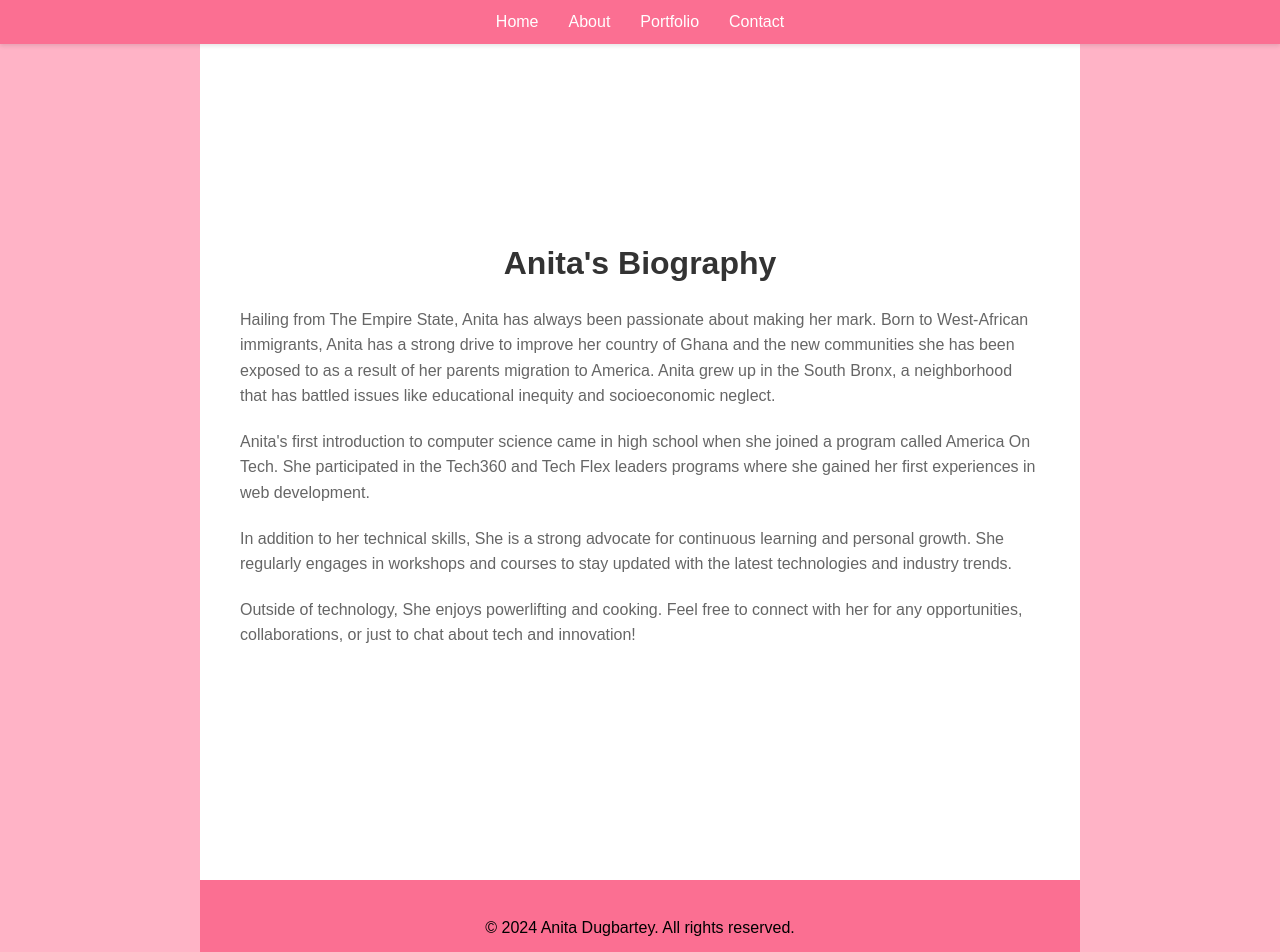
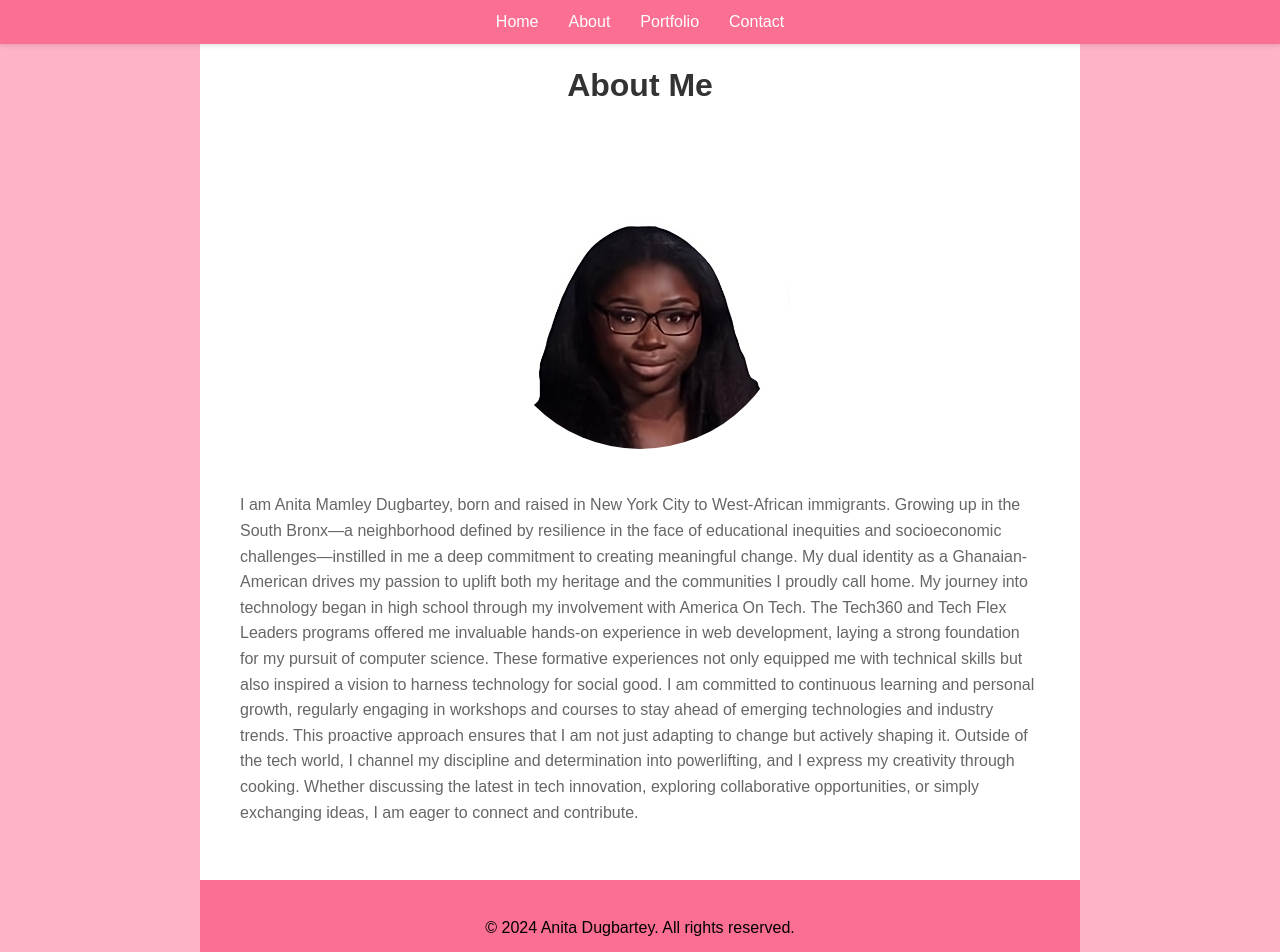
Before and after one commit to anitadugbartey1/anita-portfolio, a React (Vite) app in the folder anita-portfolio/: page /about in a window 1280 px wide. Shown: the top 952 px of the page. Built offline with nearby package versions, Linux system fonts and the light colour scheme.

Commit message:
about section

```diff
--- a/anita-portfolio/src/About.css
+++ b/anita-portfolio/src/About.css
@@ -20,6 +20,7 @@
     font-size: 2rem;
     color: #333;
     margin-bottom: 20px;
+    text-align: center;
   }
 
   .about-text {
--- a/anita-portfolio/src/About.jsx
+++ b/anita-portfolio/src/About.jsx
@@ -1,26 +1,26 @@
 import React from 'react';
 import './About.css'; // Include this file for styling
+import anitaID from '../src/assets/huid_profile_photo-transformed.jpg';
 
 
 const About = () => {
   return (
     <section id="about" className="about">
       <div className="about-content">
-        <h2 className="about-title">Anita's Biography</h2>
+        <h2 className="about-title">About Me</h2>
+        <img src= {anitaID} alt="Anita Dugbartey" className="home-profile-pic" />
+        <div className="about-text">
+         <div>
+          <p>
+          I am Anita Mamley Dugbartey, born and raised in New York City to West-African immigrants. Growing up in the South Bronx—a neighborhood defined by resilience in the face of educational inequities and socioeconomic challenges—instilled in me a deep commitment to creating meaningful change. My dual identity as a Ghanaian-American drives my passion to uplift both my heritage and the communities I proudly call home.
 
-        <div className="about-text">
-          <p>
-          Hailing from The Empire State, Anita has always been passionate about making her mark. Born to West-African immigrants, Anita has a strong drive to improve her country of Ghana and the new communities she has been exposed to as a result of her parents migration to America. Anita grew up in the South Bronx, a neighborhood that has battled issues like educational inequity and socioeconomic neglect.
+My journey into technology began in high school through my involvement with America On Tech. The Tech360 and Tech Flex Leaders programs offered me invaluable hands-on experience in web development, laying a strong foundation for my pursuit of computer science. These formative experiences not only equipped me with technical skills but also inspired a vision to harness technology for social good.
+
+I am committed to continuous learning and personal growth, regularly engaging in workshops and courses to stay ahead of emerging technologies and industry trends. This proactive approach ensures that I am not just adapting to change but actively shaping it.
+
+Outside of the tech world, I channel my discipline and determination into powerlifting, and I express my creativity through cooking. Whether discussing the latest in tech innovation, exploring collaborative opportunities, or simply exchanging ideas, I am eager to connect and contribute.
           </p>
-          <p>
-           Anita's first introduction to computer science came in high school when she joined a program called America On Tech. She participated in the Tech360 and Tech Flex leaders programs where she gained her first experiences in web development.
-          </p>
-          <p>
-            In addition to her technical skills, She is a strong advocate for continuous learning and personal growth. She regularly engages in workshops and courses to stay updated with the latest technologies and industry trends.
-          </p>
-          <p>
-            Outside of technology, She enjoys powerlifting and cooking. Feel free to connect with her for any opportunities, collaborations, or just to chat about tech and innovation!
-          </p>
+         </div>
         </div>
       </div>
 
```
